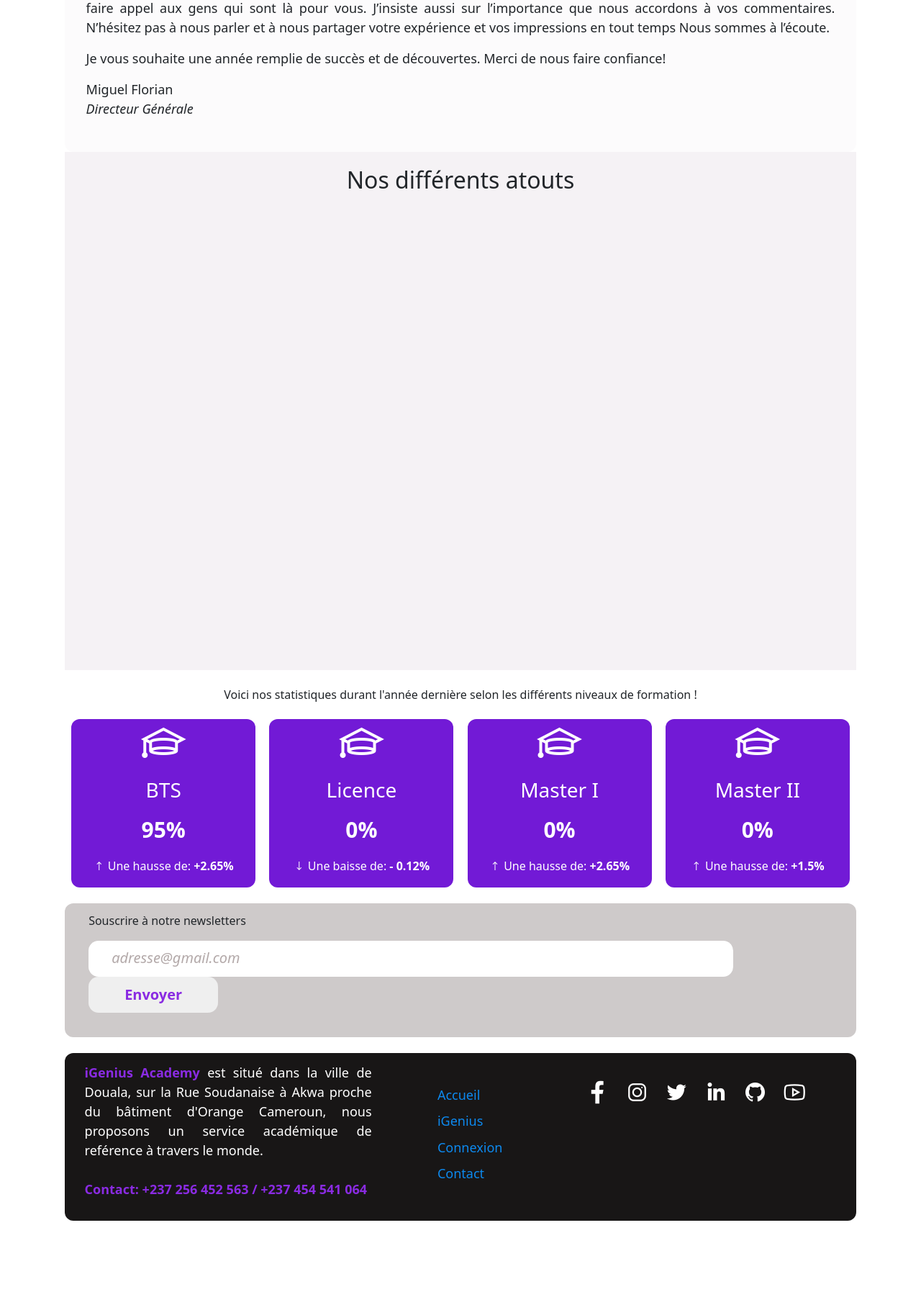
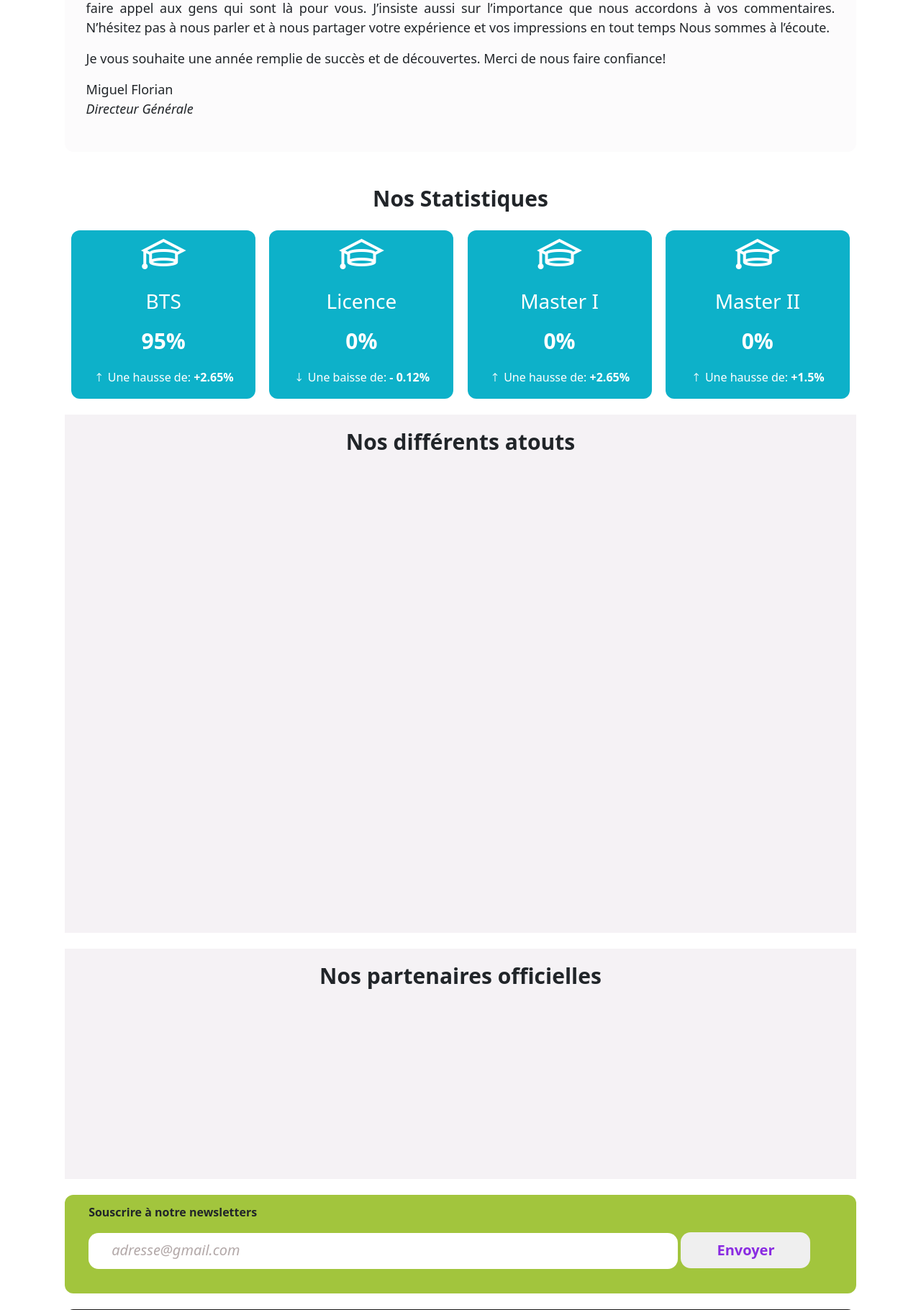
Before and after one commit to Miguel-Florian/iGenius-Academy, a PHP site: page / in a window 1280 px wide. Shown: the part 1112-2932 px from the top of the page at 72% size. Before the commit the page ends 2808 px from the top, so only its background shows below. Run offline with PHP 8.4, Linux system fonts and the light colour scheme.

Commit message:
commit on master

```diff
--- a/css/index.css
+++ b/css/index.css
@@ -57,19 +57,19 @@ a:active{
     background-image: url(../images/header1.png);
     background-repeat: no-repeat;
     background-size: cover;
-    animation: fade1 10s infinite;
+    animation: fade1 100s infinite;
 }
 .slider2{
     background-image: url(../images/header2.png);
     background-repeat: no-repeat;
     background-size: cover;
-    animation: fade2 10s infinite;
+    animation: fade2 100s infinite;
 }
 .slider3{
     background-image: url(../images/header3.png);
     background-repeat: no-repeat;
     background-size: cover;
-    animation: fade3 10s infinite;
+    animation: fade3 100s infinite;
 }
 .text-banner{
     padding: 100px;
@@ -144,13 +144,18 @@ span{
     height: 90vh;
     background-color: rgba(224, 215, 224, 0.333);
 }
-.atout h2{
-    text-align: center;
-    padding-top: 20px;
+.partner{
+    margin-top: 2%;
+    width: 86vw;
+    height: 40vh;
+    background-color: rgba(224, 215, 224, 0.333);
 }
-.before-stat{
+.before-stat,.atout h2,.partner h2{
     text-align: center;
     margin-top:2%;
+    font-weight: bold;
+    font-size:30px;
+    padding-top: 20px;
 }
 .stat{
     margin:2% auto;
@@ -168,7 +173,7 @@ span{
     color:white;
 }
 .bts,.licence,.master1,.master2{
-    background-color: rgb(114, 26, 214);
+    background-color: #0DB1C9;
 }
 .bts:hover{
     background-color: rgb(10, 240, 106);
@@ -204,12 +209,12 @@ h3,#compteur,#compteur1,#compteur2,#compteur3,.up{
 }
 .newsletter-title-form{
     margin-left:2%;
-    font-weight:400;
+    font-weight:bold;
 }
 .form{
     border-radius: 12px;
     border:0px solid black;
-    background-color: rgb(206, 202, 202);
+    background-color: #A2C53D;
     margin-top:2%;
     padding:12px;
 }
@@ -225,7 +230,7 @@ h3,#compteur,#compteur1,#compteur2,#compteur3,.up{
 }
 input[type="email"]{
     padding-left:2em;
-    width: 70vw;
+    width: 64vw;
     height: 50px;
     border-radius: 14px;
     outline: none;
--- a/includes/nav.php
+++ b/includes/nav.php
@@ -6,7 +6,6 @@
                         <li class="link"id="about"data-anim="2"><a href="about.php">iGenuis</a></li>
                         <li class="link"id="connexion"data-anim="3"><a href="connexion.php">Connexion</a></li>
                         <li class="link"id="contact"data-anim="4"><a href="contact.php">Contact</a></li>
-                        <li class="link"id="contact"data-anim="4"><a href="contact.php">S'inscrire</a></li>
                     </ul>
                 </div>
 </nav>
--- a/index.php
+++ b/index.php
@@ -50,13 +50,7 @@
                 <p>Je vous souhaite une année remplie de succès et de découvertes. Merci de nous faire confiance!</p>
                 <p>Miguel Florian <br> <em>Directeur Générale</em></p>
         </div>
-        <div class="atout">
-            <h2>Nos différents atouts</h2>
-
-        </div>
-
-            <p class="before-stat">Voici nos statistiques durant l'année dernière selon les différents niveaux de formation !</p>
-
+            <p class="before-stat">Nos Statistiques</p>
         <div class="stat">
             <div class="group bts">
                 <p class="cape"><i class="las la-graduation-cap la-4x"></i><h3>BTS</h3></p>
@@ -79,6 +73,14 @@
                 <p class="up"><i class="las la-long-arrow-alt-up"></i> Une hausse de: <b>+1.5%</b></p>
             </div>
         </div>
+         <div class="atout">
+            <h2>Nos différents atouts</h2>
+
+        </div>
+        <div class="partner">
+            <h2>Nos partenaires officielles</h2>
+
+        </div>
         <div class="newsletter">
             <div class="form">
                 <p class="newsletter-title-form">Souscrire à notre newsletters </p>
@@ -90,11 +92,6 @@
         </div>
     </div>
 <script>
-    $(function(){
-		$('#nav a').click(function(){
-			$(this).parent().addClass('active').siblings().removeClass('active')
-		})
-	})
     var n = 95; // Nombre final du compteur
     var cpt = 0; // Initialisation du compteur
     var duree = 2; // Durée en seconde pendant laquel le compteur ira de 0 à 15
@@ -108,6 +105,12 @@
     }
     }
      setTimeout(countdown, delta);
+
+     $(function(){
+		$('#nav a').click(function(){
+			$(this).parent().addClass('active').siblings().removeClass('active')
+		})
+	})
 </script>
 </body>
 </html>
```
